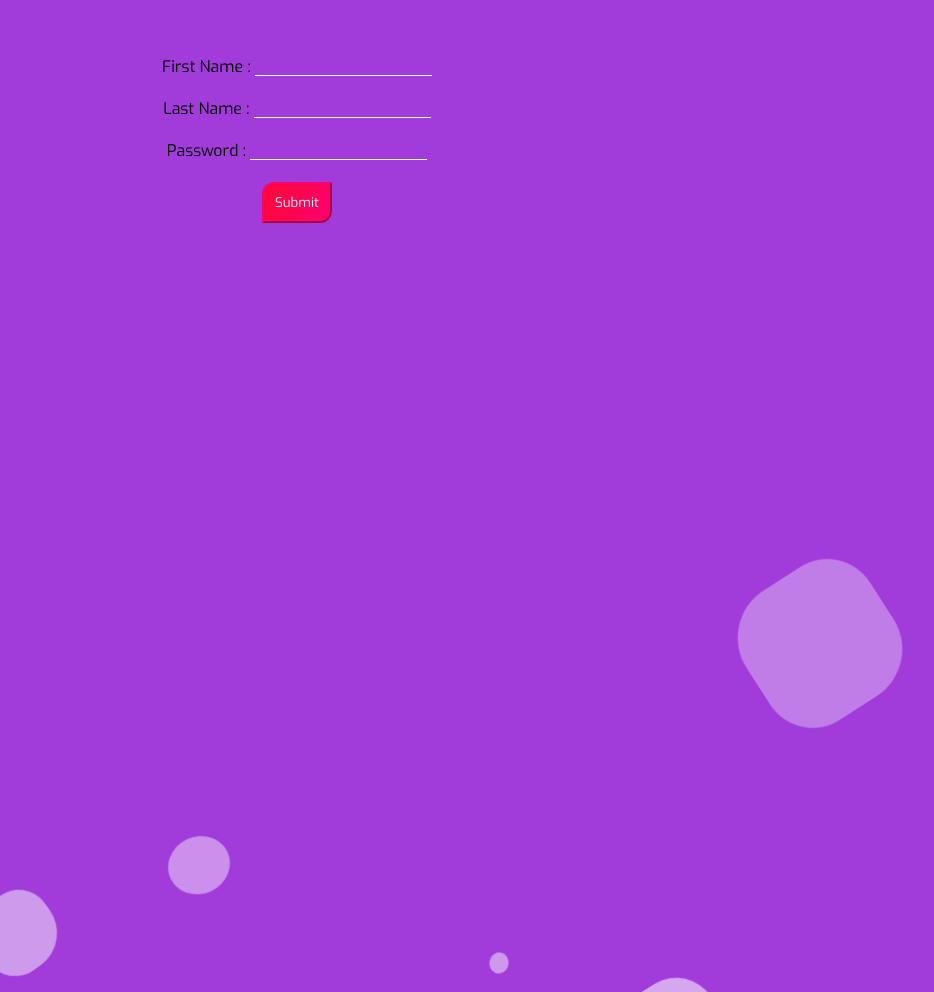
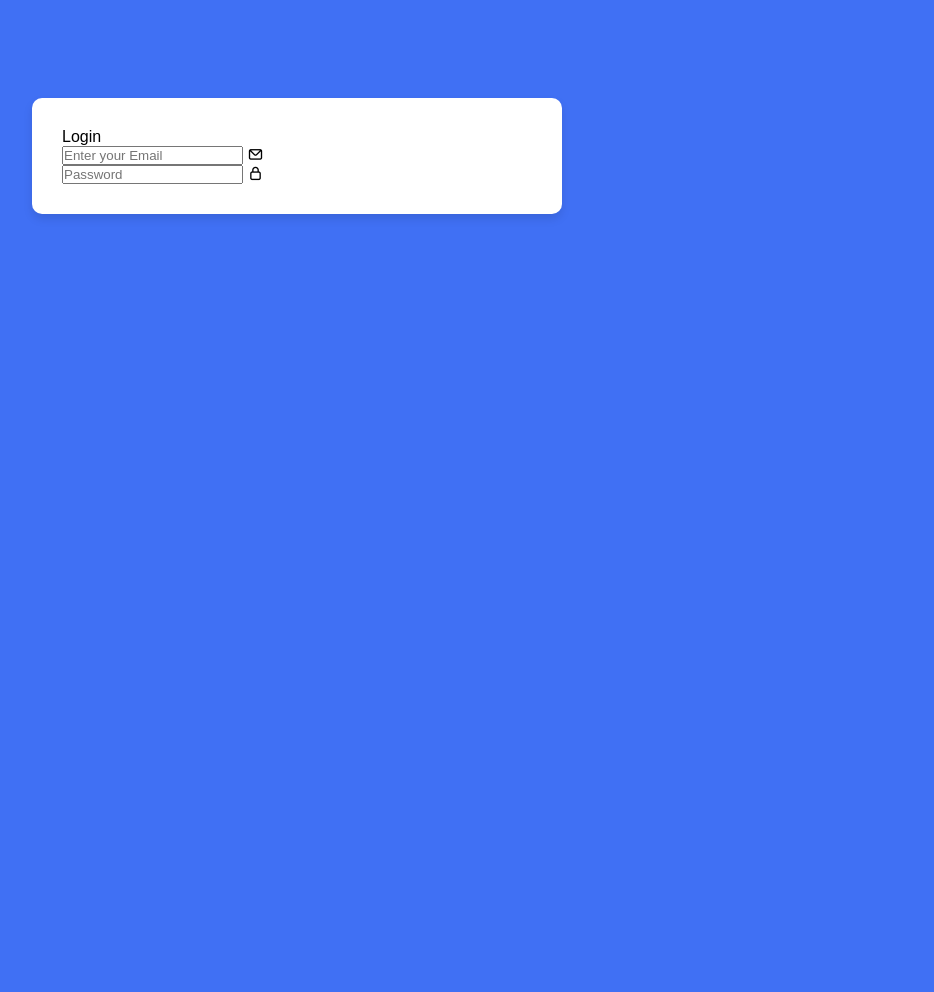
Before and after one commit to Ayehmozaffari/VALIDATION-PROJECT, a plain HTML site: page validation/index.html in a window 1280 px wide. Shown: the part 244-1236 px from the top of the page, without its empty margins (343-1277 px from the left). After the commit the page ends 800 px from the top, so only its background shows below. Drawn offline with nearby package versions, Linux system fonts and the light colour scheme; a web font is replaced by a local one.

Commit message:
change project

```diff
--- a/validation/app.js
+++ b/validation/app.js
@@ -1,6 +1,6 @@
-document.querySelector('#password').addEventListener('blur',validation)
-document.querySelector('#firstname').addEventListener('blur',validation)
-document.querySelector('#lastname').addEventListener('blur',validation)
+document.querySelector('#subject').addEventListener('blur',validation)
+document.querySelector('#message').addEventListener('blur',validation)
+document.querySelector('#email').addEventListener('blur',validation)
 function validation(e){
     if (e.target.value == '')
     {
--- a/validation/index.html
+++ b/validation/index.html
@@ -1,41 +1,35 @@
+
 <!DOCTYPE html>
 <html lang="en">
 <head>
     <meta charset="UTF-8">
     <meta http-equiv="X-UA-Compatible" content="IE=edge">
     <meta name="viewport" content="width=device-width, initial-scale=1.0">
-    <title>validation form</title>
+    <title>validation form
+    </title>
+    <link rel="stylesheet" href="https://unicons.iconscout.com/release/v4.0.8/css/line.css">
     <link rel="stylesheet" href="style.css">
+
 </head>
-<body >
-            <span></span>
-            <span></span>
-            <span></span>
-            <span></span>
-            <span></span>
-            <span></span>
-            <span></span>
-            <span></span>
-            <span></span>
-            <span></span>
+<body>
+    <div class="container">
+        <div class="forms">
+            <div class="form login">
+                <span class="title">Login</span>
+                <form action="#">
+                    <div class="input-field">
+                        <input type="text" placeholder="Enter your Email" required>
+                        <i class="uil uil-envelope"></i>
+                    </div>
+                    <div class="input-field">
+                        <input type="password" placeholder="Password" required>
+                        <i class="uil uil-lock"></i>
+                    </div>
+                </form>
+            </div>
 
-
-    <form action="/" method="get">
-        <label for="firstname"> First Name :</label>
-        <input id="firstname" name="firstname" type="text">
-        <br>
-        <br>
-        <label for="lastname">Last Name :</label>
-        <input  id="lastname" type="text">
-        <br>
-        <br>
-        <label for="password"> Password :</label>
-        <input name="password" id="password" type="password">
-        <br>
-        <br>
-        <input type="submit" disabled id="submit">
-    </form>
-
+        </div>
+    </div>
 </body>
-<script src="app.js"></script>
+<script src="https://unicons.iconscout.com/release/v4.0.8/script/monochrome/bundle.js"></script>
 </html>
--- a/validation/style.css
+++ b/validation/style.css
@@ -1,4 +1,4 @@
-@import url('https://fonts.googleapis.com/css?family=Exo:400,700');
+/*@import url('https://fonts.googleapis.com/css?family=Exo:400,700');
 
 *{
     margin: 0px;
@@ -12,18 +12,165 @@ body{
 
 
 
-body{
-    font-family: 'Exo', sans-serif;
-    background: #a13cdb;
-    width: 100%;
-    height:100vh;
-    position: relative;
-    top: 0;
-    left: 0;
-    width: 100%;
-    height: 100%;
+body {
+    margin: 0;
+    background-image: linear-gradient(to right, #cd62f4, #2c67f2);
+  }
+
+  #container {
+    margin: 3% auto;
+    max-width: 300px;
+    min-height: fit-content;
+    padding-bottom: 35px;
+    background-color: rgba(240, 248, 255, 0.789);
+    border: 2px solid rgb(255, 250, 250);
+    border-radius: 10px;
+
+    display: flex;
+    flex-direction: column;
+    align-items: center;
+  }
+
+  h2 {
+    color: #02216a;
+  }
+
+  form {
+    display: flex;
+    flex-direction: column;
+    align-items: center;
+    justify-content: space-between;
+  }
+
+  .wrapper {
+    width: 90%;
+    margin-bottom: 20px;
+  }
+
+
+  fieldset {
+    padding: 0;
+    margin: 0;
+
+    background-color: #e3eeff;
+    border-radius: 5px;
+    border: none;
+    in order to prevent adding extra width which results in shaking
+    border: 1.5px solid #e3eeff ;
+    transition: border .25s;
+    min-height: 40px;
+
+    display: flex;
+    flex-direction: row;
+    align-items: center;
+    justify-content: space-between;
+
     overflow: hidden;
-}
+  }
+
+  .hoverInput:hover {
+    border-bottom: 1.5px solid #b397d0 ;
+  }
+
+  .activeInput {
+    border: 1.5px solid #b397d0 ;
+  }
+
+  the first way of removing hover:
+  .error {
+    border-bottom: 1.5px solid #e30f00 !important;
+  }
+
+  /* the second method: */
+ /* * .success { */
+   /* border-bottom: 1.5px solid #04aa6d ;
+  }
+  .success:hover {
+    border-bottom: 1.5px solid #04aa6d ;
+  }
+
+  legend {
+    font-size: 0.85rem;
+    color: transparent ;
+    padding-right: 5px;
+    padding-left: 5px;
+    animation: size 0.75s forwards;
+
+    /* Disable Text Selection */
+   /* -webkit-user-select: none; /* Safari */
+    /* -ms-user-select: none; /* IE 10 and IE 11 */
+   /* user-select: none; /* Standard syntax */
+
+ /* }
+
+  .legendActive {
+    color: #7a599f;
+  }
+
+  @keyframes size {
+    from {font-size: .81rem;}
+    to {font-size: 0.75rem;}
+  }
+
+
+  input {
+    caret-color: #735e89;
+    border: none;
+    outline: none;
+    background-color: #e3eeff;
+    min-width: 70%;
+    color: #191c24;
+
+    padding-top: 10px ;
+    padding-bottom: 10px ;
+  }
+
+  input:nth-of-type(1),
+  input:nth-of-type(2) {
+   width: 100%;
+  }
+
+  input::placeholder {
+    font-size: 0.65rem;
+    color: #0a2e838d;
+  }
+
+  .placeholderInput::placeholder {
+    opacity: 0;
+  }
+
+  svg {
+    fill: #0a2e838d;
+    transition: fill 0.25s;
+  }
+
+  .secondSvg:hover {
+    fill:#735e89 ;
+    cursor: pointer;
+  } */
+
+  /*button {
+    margin-top: 10px;
+    background-color: #b397d0;
+    color: rgb(255, 255, 255);
+    cursor: pointer;
+    border: none;
+    outline: none;
+    border-radius: 3px;
+    width: 90%;
+    min-height: 40px;
+    transition: box-shadow 0.25s;
+  }
+  button:hover {
+    box-shadow: 1px 2px 3px #735e89;
+  }
+
+
+
+  small {
+    color: #990c02;
+    font-size: .75rem;
+  }
 
 
 
@@ -143,27 +290,30 @@ form{
 
 
 }
-#firstname{
+#email{
 background: none;
 border: 1px solid white;
 border-left:none ;
 border-right:none;
 border-top: none;
+width: 300px;
 }
-#lastname{
+#subject{
     background: none;
     border: 1px solid white;
     border-left:none ;
     border-right:none;
     border-top: none;
+    width: 300px;
 
 }
-#password{
+#message{
 background: none;
 border: 1px solid white;
 border-left:none ;
 border-right:none;
 border-top: none;
+width: 300px;
 }
 #submit{
     background: linear-gradient(-60deg,rgb(255, 0, 111),rgb(252, 9, 54));
@@ -173,3 +323,32 @@ border-top: none;
         border-radius: 12px 1px 12px 1px;
         border-color:rgb(255, 0, 111) ;
 }
+
+*/
+
+@import url('https://fonts.googleapis.com/css2?family=Poppins,wght@0,300;0,400;0,600;0,700;0,800;0,900;1,500&display=swap');
+
+*{
+margin: 0;
+padding: 0;
+box-sizing:border-box;
+font-family: 'Poppins', sans-serif;
+}
+body{
+    height: 100vh;
+    display: flex;
+    align-items: center;
+    justify-content: center;
+    background-color: #4070f4;
+}
+.container{
+    position:relative;
+    max-width:530px;
+    width: 100%;
+    background: #fff;
+    border-radius: 10px;
+    box-shadow: 0 5px 10px rgba(0,0,0,0.1);
+}
+.container .form{
+    padding: 30px;
+}
```
Also changed, not shown: fast-mail.svg (added).
